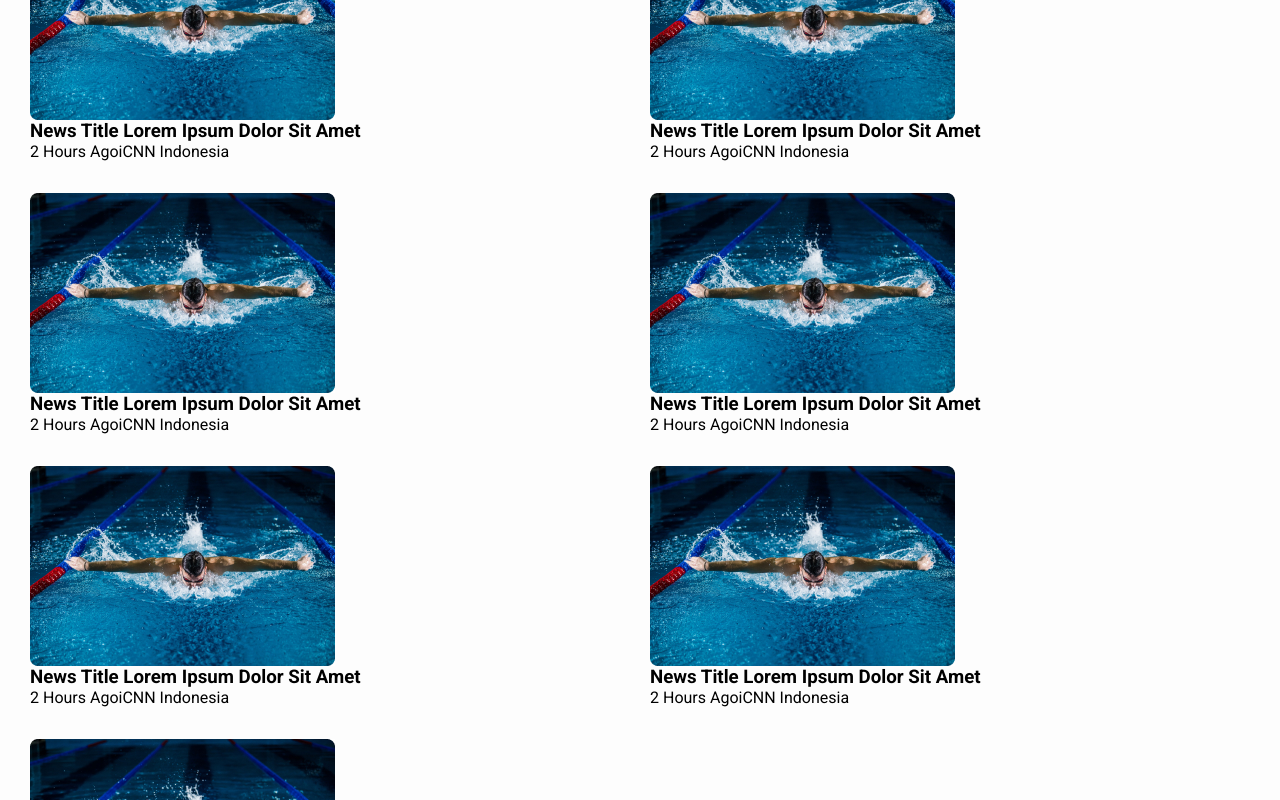
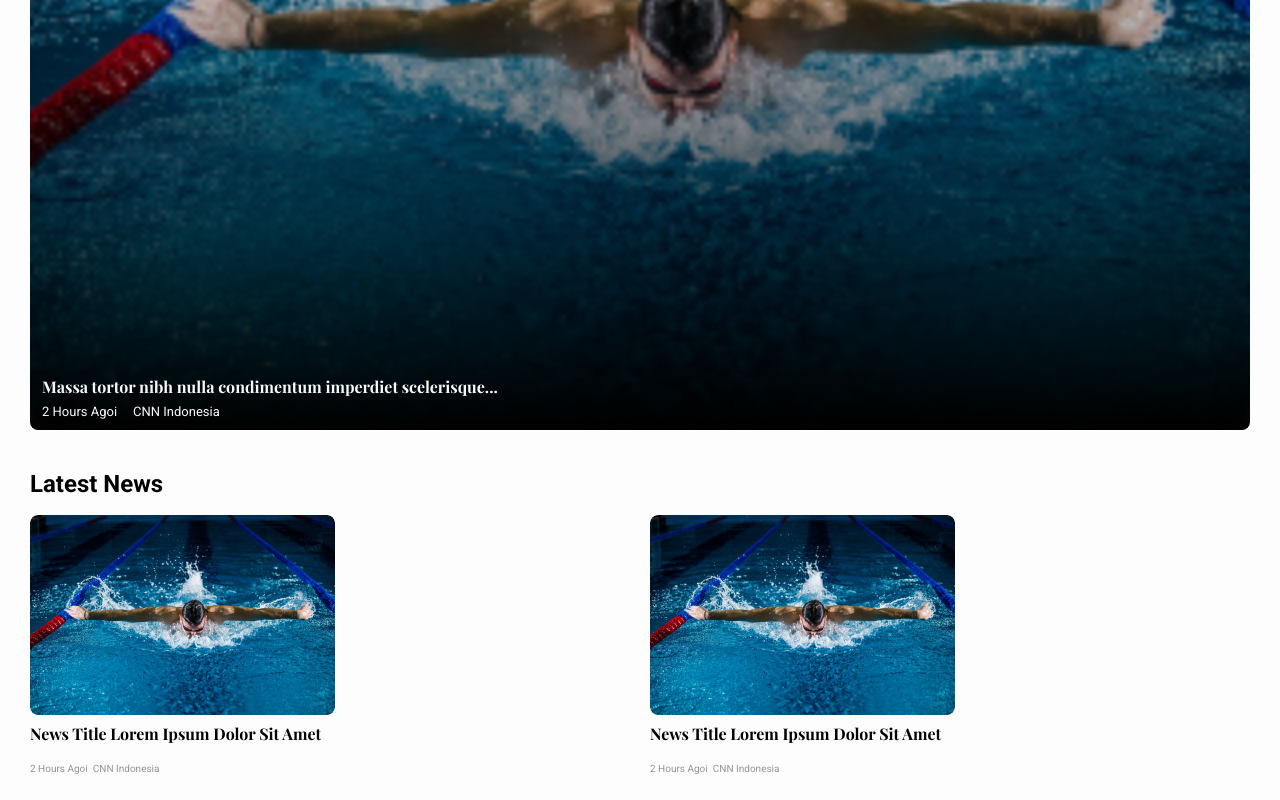
Before and after one commit to barbosadiego/news-app, a Vue app: page / in a window 1280 px wide. Shown: the part 540-1340 px from the top of the page. Built offline with nearby package versions, Linux system fonts and the light colour scheme.

Commit message:
styling home-page

```diff
--- a/src/views/Home.vue
+++ b/src/views/Home.vue
@@ -5,12 +5,16 @@
       <h1>hot topics</h1>
       <div class="item">
         <img src="@/assets/Rectangle 1.jpg" alt="" />
+        <div class="text">
           <p class="title">
             Massa tortor nibh nulla condimentum imperdiet scelerisque...
           </p>
+          <div class="info">
             <span class="publishedAt">2 Hours Agoi</span>
             <span class="source">CNN Indonesia</span>
+          </div>
           <p v-if="!isMobile" class="description">Nisi, sagittis aliquet sit rutrum. Nunc, id vestibulum quam ornare adipiscing. Pellentesque sed turpis nunc gravida pharetra, sit nec vivamus pharetra. Velit, dui, egestas nisi, elementum mattis mauris, magnis. Massa tortor nibh nulla condimentum imperdiet scelerisque... read more</p>
+        </div>
       </div>
     </div>
 
@@ -20,44 +24,58 @@
         <div class="item">
           <img src="@/assets/Rectangle 1.jpg" alt="" />
           <h3 class="title">News Title Lorem Ipsum Dolor Sit Amet</h3>
+          <div class="info">
             <span class="publishedAt">2 Hours Agoi</span>
             <span class="source">CNN Indonesia</span>
+          </div>
         </div>
         <div class="item">
           <img src="@/assets/Rectangle 1.jpg" alt="" />
           <h3 class="title">News Title Lorem Ipsum Dolor Sit Amet</h3>
+          <div class="info">
             <span class="publishedAt">2 Hours Agoi</span>
             <span class="source">CNN Indonesia</span>
+          </div>
         </div>
         <div class="item">
           <img src="@/assets/Rectangle 1.jpg" alt="" />
           <h3 class="title">News Title Lorem Ipsum Dolor Sit Amet</h3>
+          <div class="info">
             <span class="publishedAt">2 Hours Agoi</span>
             <span class="source">CNN Indonesia</span>
+          </div>
         </div>
         <div class="item">
           <img src="@/assets/Rectangle 1.jpg" alt="" />
           <h3 class="title">News Title Lorem Ipsum Dolor Sit Amet</h3>
+          <div class="info">
             <span class="publishedAt">2 Hours Agoi</span>
             <span class="source">CNN Indonesia</span>
+          </div>
         </div>
         <div class="item">
           <img src="@/assets/Rectangle 1.jpg" alt="" />
           <h3 class="title">News Title Lorem Ipsum Dolor Sit Amet</h3>
+          <div class="info">
             <span class="publishedAt">2 Hours Agoi</span>
             <span class="source">CNN Indonesia</span>
+          </div>
         </div>
         <div class="item">
           <img src="@/assets/Rectangle 1.jpg" alt="" />
           <h3 class="title">News Title Lorem Ipsum Dolor Sit Amet</h3>
+          <div class="info">
             <span class="publishedAt">2 Hours Agoi</span>
             <span class="source">CNN Indonesia</span>
+          </div>
         </div>
         <div class="item">
           <img src="@/assets/Rectangle 1.jpg" alt="" />
           <h3 class="title">News Title Lorem Ipsum Dolor Sit Amet</h3>
+          <div class="info">
             <span class="publishedAt">2 Hours Agoi</span>
             <span class="source">CNN Indonesia</span>
+          </div>
         </div>
       </div>
     </div>
@@ -91,17 +109,96 @@ export default {
       text-transform: capitalize;
       font-size: rem(36);
       line-height: rem(43);
+      margin-bottom: 16px;
+    }
+
+    .item{
+      position: relative;
+      &::before{
+        content: '';
+        width: 100%;
+        height: 100%;
+        display: block;
+        position: absolute;
+        border-radius: 8px;
+        // background-color: rgba($color: #000000, $alpha: .4);
+        background: linear-gradient(180deg, transparent 30%, #000000);
+      }
+
+      img{
+        width: 100%;
+        object-fit: cover;
+      }
+
+      .text{
+        position: absolute;
+        top: 0;
+        color: var(--white);
+        padding: 12px;
+        height: 100%;
+        display: flex;
+        flex-direction: column;
+        gap: 8px;
+        justify-content: flex-end;
+
+        .title{
+          font-size: rem(16);
+          font-weight: 700;
+          line-height: rem(22);
+          font-family: 'Playfair Display', 'Times New Roman', Times, serif;
+        }
+
+        .info{
+          font-size: rem(13);
+          font-weight: 400;
+          line-height: rem(12);
+          display: flex;
+          gap: 16px;
+        }
+      }
     }
   }
 
   .latest{
 
+    h2{
+      font-size: rem(24);
+      font-weight: 700;
+      line-height: rem(29);
+      margin-bottom: 16px;
+      text-transform: capitalize;
+    }
+
     .items-array{
       display: grid;
       grid-template-columns: repeat(2, 1fr);
-      gap: 32px 20px
+      gap: 32px 20px;
+
+      .item{
+
+        img{
+          border-radius: 8px;
+          margin-bottom: 8px;
         }
 
+        .title{
+          font-weight: 700;
+          font-size: rem(16);
+          line-height: rem(22);
+          font-family: 'Playfair Display', 'Times New Roman', Times, serif;
+        }
+
+        .info{
+          display: flex;
+          font-size: rem(10);
+          font-weight: 400;
+          line-height: rem(16);
+          gap: 5px;
+          margin-top: 16px;
+          color: var(--black-20);
+        }
+      }
+    }
   }
 }
 </style>
```
Lines whose indentation alone changed are shown as unchanged.
